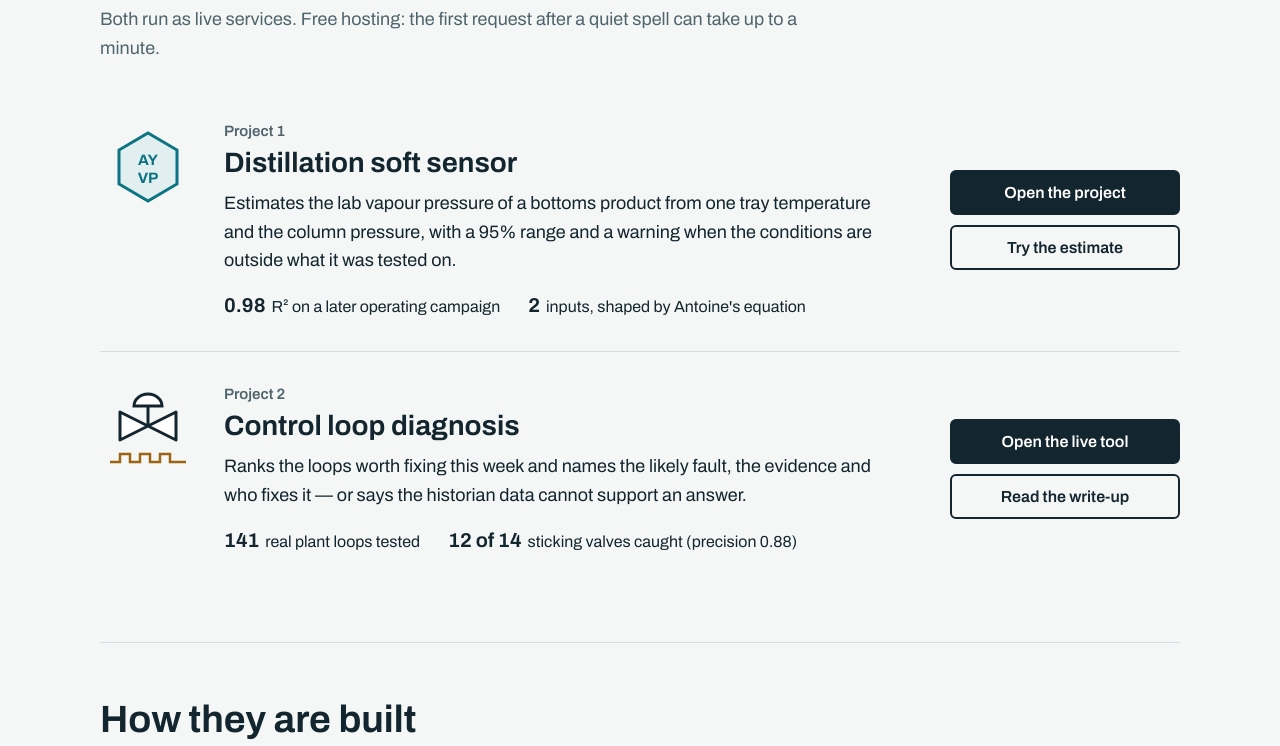
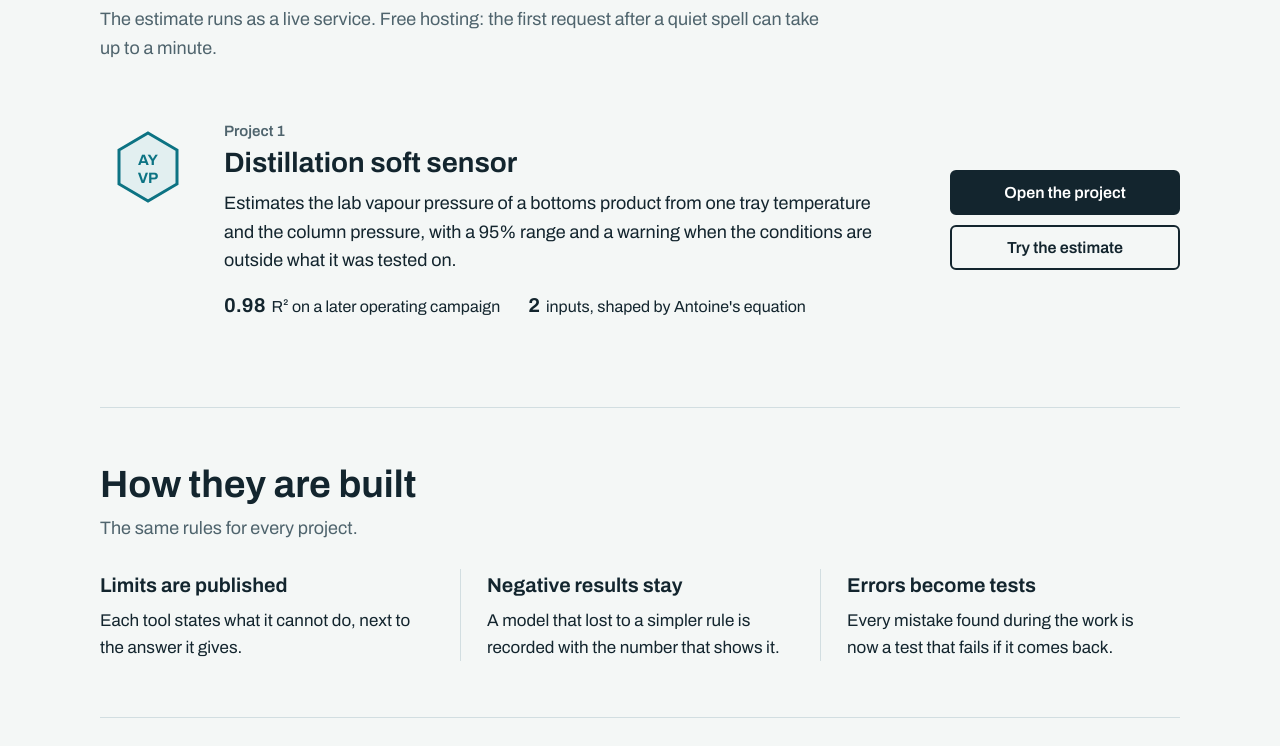
Before and after one commit to EngMtaleb/chemai, a plain HTML site: page index.html in a window 1280 px wide. Shown: the part 660-1406 px from the top of the page. Drawn offline with Linux system fonts and the light colour scheme.

Commit message:
Hide the control loop project from the home page
The home page now shows only the soft sensor. The project 2 code, its
write-up and the /loops/ service are unchanged.

Co-Authored-By: Claude Opus 5.5 <noreply@anthropic.com>
Claude-Session: https://claude.ai/code/session_016X9TwjLQf4c7dN7xBg1465

```diff
--- a/index.html
+++ b/index.html
@@ -4,9 +4,9 @@
 <meta charset="utf-8">
 <meta name="viewport" content="width=device-width,initial-scale=1">
 <title>chemai — Mohammed Taleb</title>
-<meta name="description" content="AI systems for industrial process problems, built by a chemical engineer: a distillation soft sensor and a control loop diagnosis tool, each with its limits published.">
+<meta name="description" content="AI systems for industrial process problems, built by a chemical engineer: a distillation soft sensor that estimates a lab result before the lab answers, with its limits published.">
 <meta property="og:title" content="chemai — AI for process problems">
-<meta property="og:description" content="A distillation soft sensor and a control loop diagnosis tool — physics-shaped inputs, honest testing, published limits.">
+<meta property="og:description" content="A distillation soft sensor — physics-shaped inputs, honest testing, published limits.">
 <link rel="preconnect" href="https://fonts.googleapis.com">
 <link rel="preconnect" href="https://fonts.gstatic.com" crossorigin>
 <link href="https://fonts.googleapis.com/css2?family=Archivo:wdth,wght@62..125,100..900&display=swap" rel="stylesheet">
@@ -89,7 +89,7 @@ footer p+p{margin-top:6px}
 
 <section aria-labelledby="projects-h">
   <h2 id="projects-h">Projects</h2>
-  <p class="intro">Both run as live services. Free hosting: the first request after a quiet spell can take up to a minute.</p>
+  <p class="intro">The estimate runs as a live service. Free hosting: the first request after a quiet spell can take up to a minute.</p>
 
   <article class="project">
     <svg class="glyph" viewBox="0 0 96 96" aria-hidden="true">
@@ -110,29 +110,6 @@ footer p+p{margin-top:6px}
     <div class="go">
       <a class="btn primary" href="soft-sensor/">Open the project</a>
       <a class="btn" href="soft-sensor/#try">Try the estimate</a>
-    </div>
-  </article>
-
-  <article class="project">
-    <svg class="glyph" viewBox="0 0 96 96" aria-hidden="true">
-      <path d="M20 58 L48 44 L76 58 V30 L48 44 L20 30 Z" fill="#FFFFFF" stroke="#13252E" stroke-width="3" stroke-linejoin="round"/>
-      <path d="M48 44 V24" stroke="#13252E" stroke-width="3"/>
-      <path d="M34 24 A14 12 0 0 1 62 24 Z" fill="#FFFFFF" stroke="#13252E" stroke-width="3"/>
-      <path d="M10 80 h10 v-8 h10 v8 h10 v-8 h10 v8 h10 v-8 h10 v8 h16" fill="none" stroke="#9C6414" stroke-width="2.5"/>
-    </svg>
-    <div>
-      <p class="num">Project 2</p>
-      <h3>Control loop diagnosis</h3>
-      <p>Ranks the loops worth fixing this week and names the likely fault, the evidence and who fixes
-        it — or says the historian data cannot support an answer.</p>
-      <ul class="facts">
-        <li><b>141</b>real plant loops tested</li>
-        <li><b>12 of 14</b>sticking valves caught (precision 0.88)</li>
-      </ul>
-    </div>
-    <div class="go">
-      <a class="btn primary" href="https://chemai-tr2c.onrender.com/loops/">Open the live tool</a>
-      <a class="btn" href="https://github.com/EngMtaleb/chemai/tree/main/projects/p02_control_loops">Read the write-up</a>
     </div>
   </article>
 </section>
```
